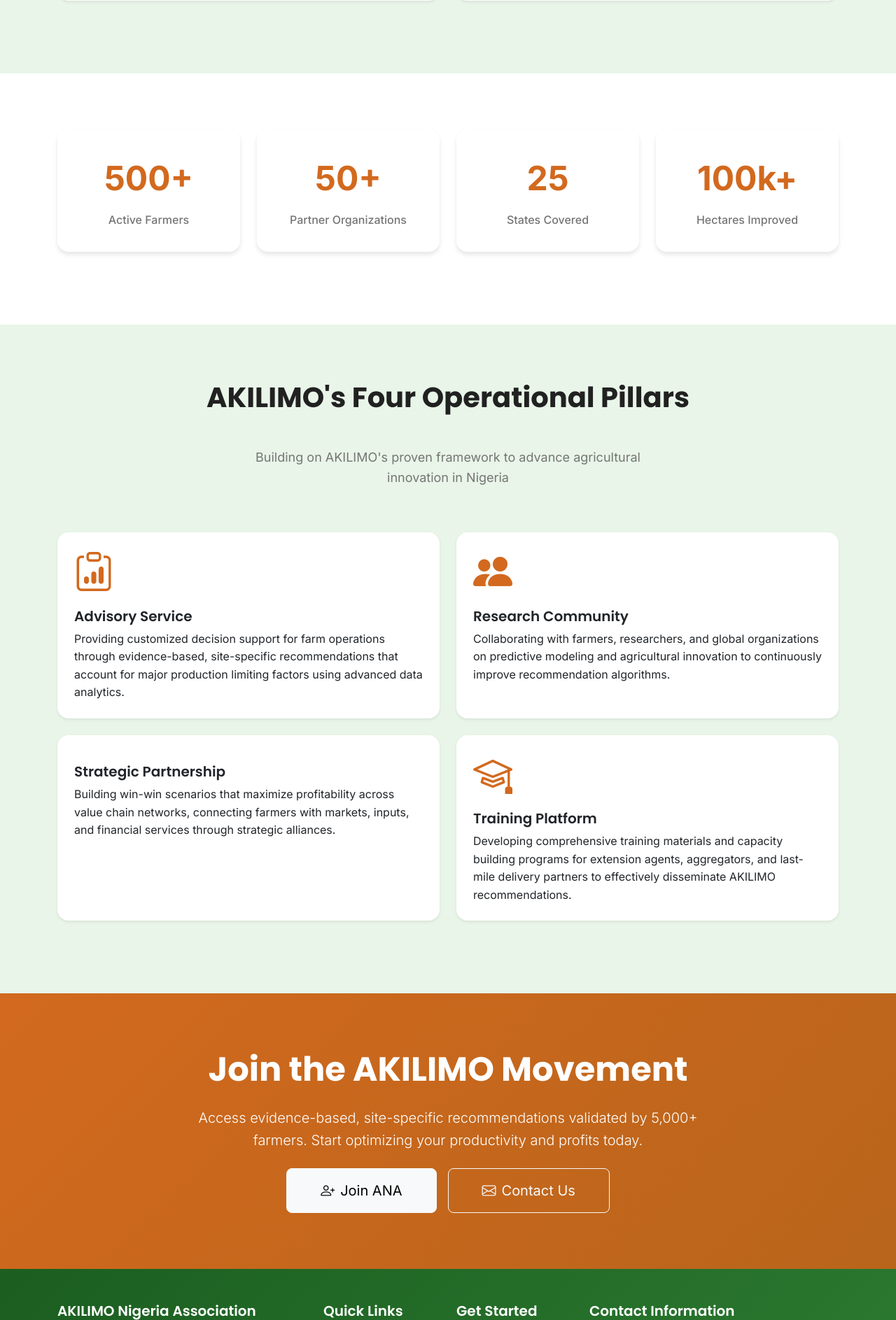
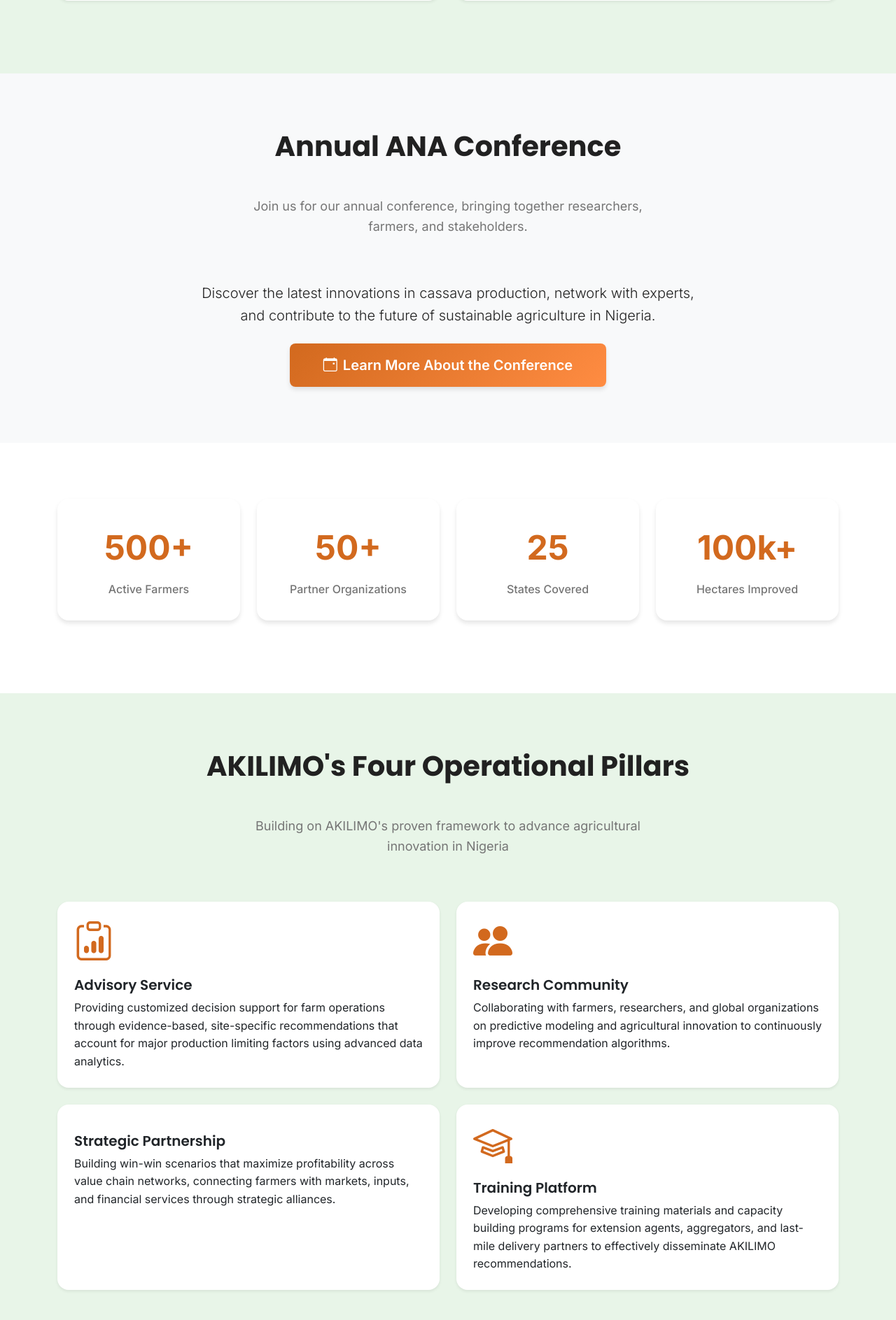
Before and after one commit to ojsys/ana_pro, a Django app: page / in a window 1280 px wide. Shown: the part 1445-3332 px from the top of the page at 70% size. Run offline with Django 5.2, Linux system fonts and the light colour scheme; data that the repository does not hold is empty; some libraries are stand-ins or nearby versions.

Commit message:
FEAT: Add Conference Section to homepage

```diff
--- a/templates/website/home.html
+++ b/templates/website/home.html
@@ -367,6 +367,27 @@
                         </div>
                     </div>
                 {% endif %}
+            </div>
+        </div>
+    </section>
+
+    <!-- Conference Section -->
+    <section class="section-padding bg-light">
+        <div class="container">
+            <h2 class="section-title" data-aos="fade-up">Annual ANA Conference</h2>
+            <p class="section-subtitle" data-aos="fade-up" data-aos-delay="100">
+                Join us for our annual conference, bringing together researchers, farmers, and stakeholders.
+            </p>
+
+            <div class="row justify-content-center">
+                <div class="col-lg-8 text-center" data-aos="fade-up" data-aos-delay="200">
+                    <p class="lead mb-4">
+                        Discover the latest innovations in cassava production, network with experts, and contribute to the future of sustainable agriculture in Nigeria.
+                    </p>
+                    <a href="/conference/" class="btn btn-primary btn-lg px-5 py-3">
+                        <i class="bi bi-calendar-event me-2"></i>Learn More About the Conference
+                    </a>
+                </div>
             </div>
         </div>
     </section>
```
